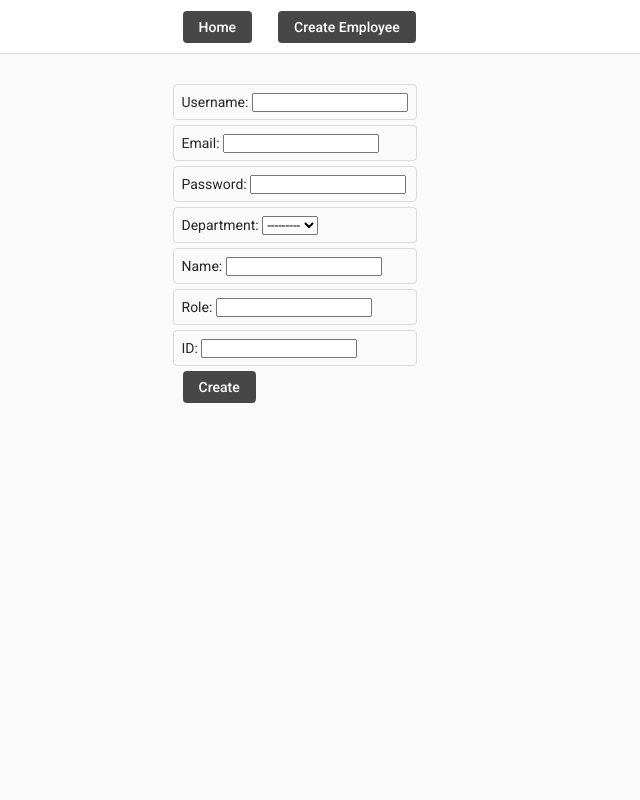
After one commit to dominias/employee-manager, a Django app: page /manager/create_user/ in a window 1280 px wide. The commit adds this page. Shown: the whole page, without its empty margins (0-640 px from the left). Run offline with Django 4.2, Linux system fonts and the light colour scheme.

Commit message:
Employee Creation and CSS
Made it so you can create an employee, added more fields to employees, and modified the CSS to look nicer.

```diff
--- /dev/null
+++ b/manager/manager_app/forms.py
@@ -0,0 +1,22 @@
+from django import forms
+from manager_app.models import Department
+
+class UserForm(forms.Form):
+    username = forms.CharField(max_length = 32)
+    email = forms.EmailField(required = True)
+    password = forms.CharField(widget = forms.PasswordInput())
+    department = forms.ModelChoiceField(queryset = Department.objects.none())
+    name = forms.CharField(max_length = 32)
+    role = forms.CharField(max_length = 32)
+    identification = forms.IntegerField()
+
+    def __init__(self, *args, **kwargs):
+        user = kwargs.pop('user', None)
+
+        super(UserForm, self).__init__(*args, **kwargs)
+
+        if user:
+            if user.is_superuser:
+                self.fields['department'].queryset = Department.objects.all()
+            elif user.is_staff:
+                self.fields['department'].queryset = Department.objects.filter(department_id = user.department_id)
--- a/manager/manager_app/static/styles.css
+++ b/manager/manager_app/static/styles.css
@@ -34,17 +34,6 @@ textarea {
 
   --header-height: 44px;
   --nav-height: 44px;
-}
-:root.darkTheme {
-  --primary: hsl(0, 0%, 0%);
-  --secondary: hsl(0, 0%, 2%);
-  --border: hsl(0, 0%, 15%);
-
-  --story-border: hsl(0, 0%, 44%);
-  --img-border: hsla(0, 0%, 100%, 0.1);
-
-  --text-dark: hsl(0, 0%, 98%);
-  --text-light: hsl(0, 0%, 60%);
 }
 
 /* -------------------------------------------------- */
@@ -453,3 +442,34 @@ img {
 .header__button:hover {
   background-color: #818181;
 }
+
+.spaced_row {
+  width: 100%;
+  border-collapse: collapse;
+}
+
+.spaced_small {
+  width: 50px;
+  padding: 1px;
+  border: 0.5px solid #818181;
+}
+
+.spaced {
+  width: 150px;
+  padding: 1px;
+  border: 0.5px solid #818181;
+}
+
+.textfield {
+  left: 50px;
+  flex: 1;
+  height: 36px;
+  padding: 8px;
+  margin-bottom: 5px;
+  border: 1px solid var(--border);
+  border-radius: 4px;
+  font-size: 14px;
+  font-weight: 400;
+  color: var(--text-dark);
+  outline: none;
+}
--- /dev/null
+++ b/manager/manager_app/templates/create_user.html
@@ -0,0 +1,24 @@
+{% extends "layout.html" %} {% load static %} {% block loadInHead %}
+
+<script src="{% static 'manager_app/index.js' %}"></script>
+
+{% endblock %} {% block content %}
+<main class="main-container">
+    <section class="content-container">
+        <div>
+            <form method = "POST" action = "{% url 'create_user' %}">
+                {% csrf_token %}
+                <h4 class="textfield">Username: {{form.username}}</h4>
+                <h4 class="textfield">Email: {{form.email}}</h4>
+                <h4 class="textfield">Password: {{form.password}}</h4>
+                <h4 class="textfield">Department: {{form.department}}</h4>
+                <h4 class="textfield">Name: {{form.name}}</h4>
+                <h4 class="textfield">Role: {{form.role}}</h4>
+                <h4 class="textfield">ID: {{form.identification}}</h4>
+            <button class = "header__button" type = "submit">Create</button>
+            </form>
+        </div>
+    </section>
+</main>
+
+{% endblock %}
--- a/manager/manager_app/templates/layout.html
+++ b/manager/manager_app/templates/layout.html
@@ -22,13 +22,8 @@
 
           <!-- Add Employee -->
           <button class="header__button">
-            <a style="all: unset" href="/post">Add Employee</a>
+            <a style="all: unset" href="{% url 'create_user' %}">Create Employee</a>
           </button>
-        </div>
-
-        <!-- Search -->
-        <div class="header__search">
-          <input type="text" placeholder="Search" />
         </div>
       </nav>
     </header>
--- a/manager/manager_app/urls.py
+++ b/manager/manager_app/urls.py
@@ -1,7 +1,9 @@
 from django.urls import path
 from . import views
 from manager_app import views
+from manager_app.forms import UserForm
 
 urlpatterns = [
-    path("", views.index, name = "index")
+    path("", views.index, name = "index"),
+    path("create_user/", views.create_user, name = "create_user")
 ]
--- a/manager/manager_app/views.py
+++ b/manager/manager_app/views.py
@@ -1,5 +1,7 @@
-from django.shortcuts import render
+from django.shortcuts import render, redirect
+from django.contrib.auth import login
 from django.contrib.auth.decorators import login_required
+from manager_app.forms import UserForm
 
 from manager_app.models import User, CustomUserManager, Department
 
@@ -14,3 +16,29 @@ def index(request):
     }
 
     return render(request, "index.html", context)
+
+def create_user(request):
+    if request.method == 'POST':
+        form = UserForm(request.POST, user = request.user)
+
+        if form.is_valid():
+            username = form.cleaned_data['username']
+            email = form.cleaned_data['email']
+            password = form.cleaned_data['password']
+            department = form.cleaned_data['department']
+            name = form.cleaned_data['name']
+            role = form.cleaned_data['role']
+            identification = form.cleaned_data['identification']
+
+            user = User.objects.create_user(username = username, email = email, password = password, department = department, name = name, role = role, identification = identification)
+
+            return redirect("index")
+
+    else:
+        form = UserForm(user = request.user)
+
+    context = {
+        'form': form
+    }
+
+    return render(request, 'create_user.html', context)
```
Also changed, not shown: manager/manager_app/models.py (+9 -6 lines), manager/manager_app/templates/index.html (+11 -5 lines), manager/db.sqlite3, manager/manager_app/migrations/0005_user_identification_user_name_user_role.py (added), manager/manager_app/static/index.js (deleted).
